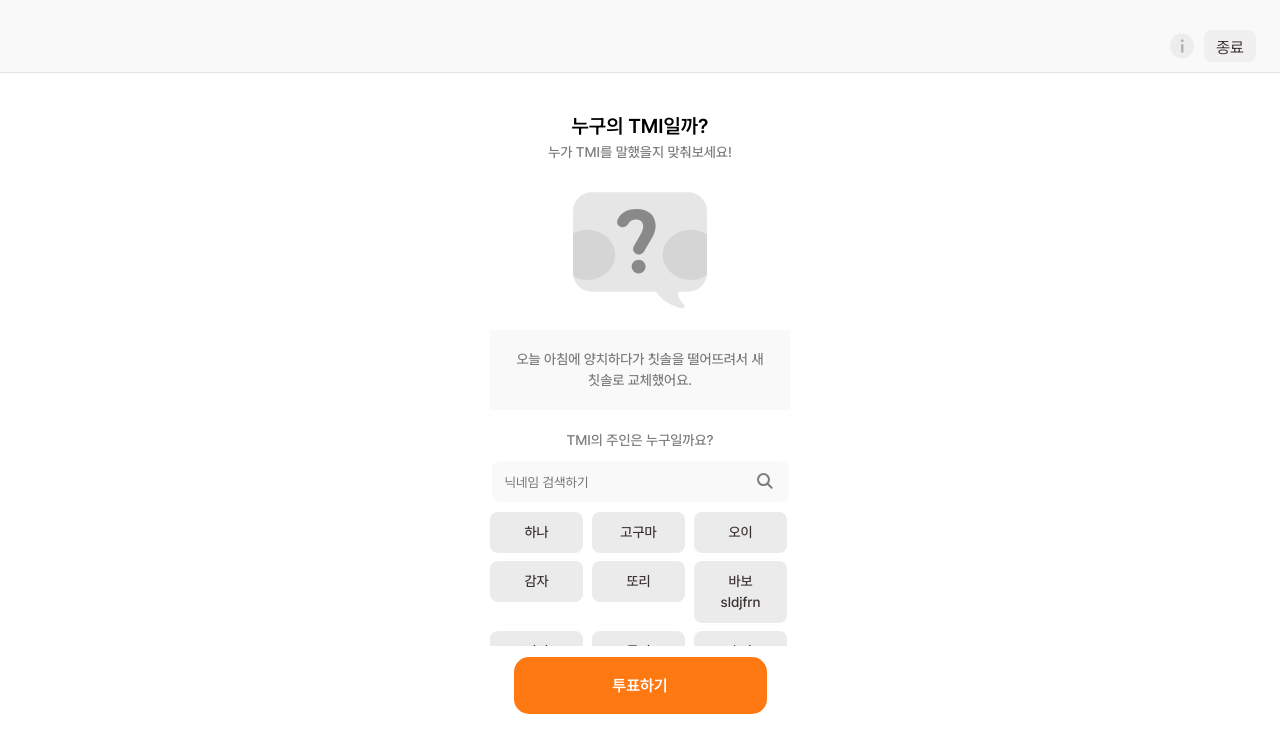
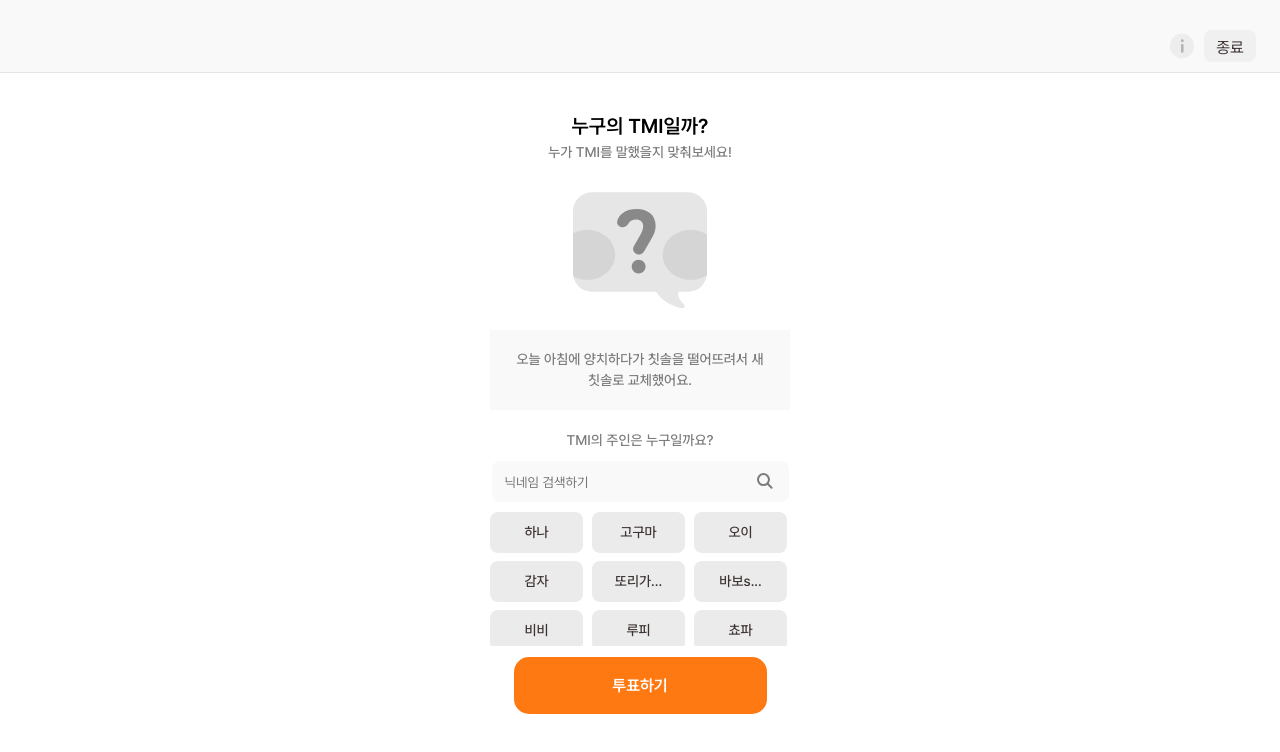
Before and after one commit to IT-s-Time-6Team/FE, a React (Vite) app: page /rooms/1/vote in a window 1280 px wide. Shown: the top 752 px of the page. Built offline with nearby package versions, Linux system fonts and the light colour scheme; no server answers.

Commit message:
fix: 세글자 넘어가는 닉네임은 단축

```diff
--- a/src/pages/tmiVote/TmiVotePage.tsx
+++ b/src/pages/tmiVote/TmiVotePage.tsx
@@ -15,7 +15,7 @@ const nicknames = [
   '고구마',
   '오이',
   '감자',
-  '또리',
+  '또리가고',
   '바보sldjfrn',
   '비비',
   '루피',
@@ -66,7 +66,9 @@ const TmiVotePage = () => {
                 isSelected={selectedIdx === idx}
                 onClick={() => setSelectedIdx(idx)}
               >
-                <PersonText isClicked={selectedIdx === idx}>{item}</PersonText>
+                <PersonText isClicked={selectedIdx === idx}>
+                  {item.length > 3 ? `${item.slice(0, 3)}...` : item}
+                </PersonText>
               </Nickname>
             ))}
           </NicknameBox>
@@ -143,7 +145,7 @@ const NicknameBox = styled.div`
 `;
 const Nickname = styled.div<{ isSelected: boolean }>`
   width: 93px;
-  min-height: 41px;
+  height: 41px;
   padding: 10px 15px;
   box-sizing: boreder-box;
   border-radius: 8px;
```
Also changed, not shown: 2 other files (tests, documents, lock files or other folders).
